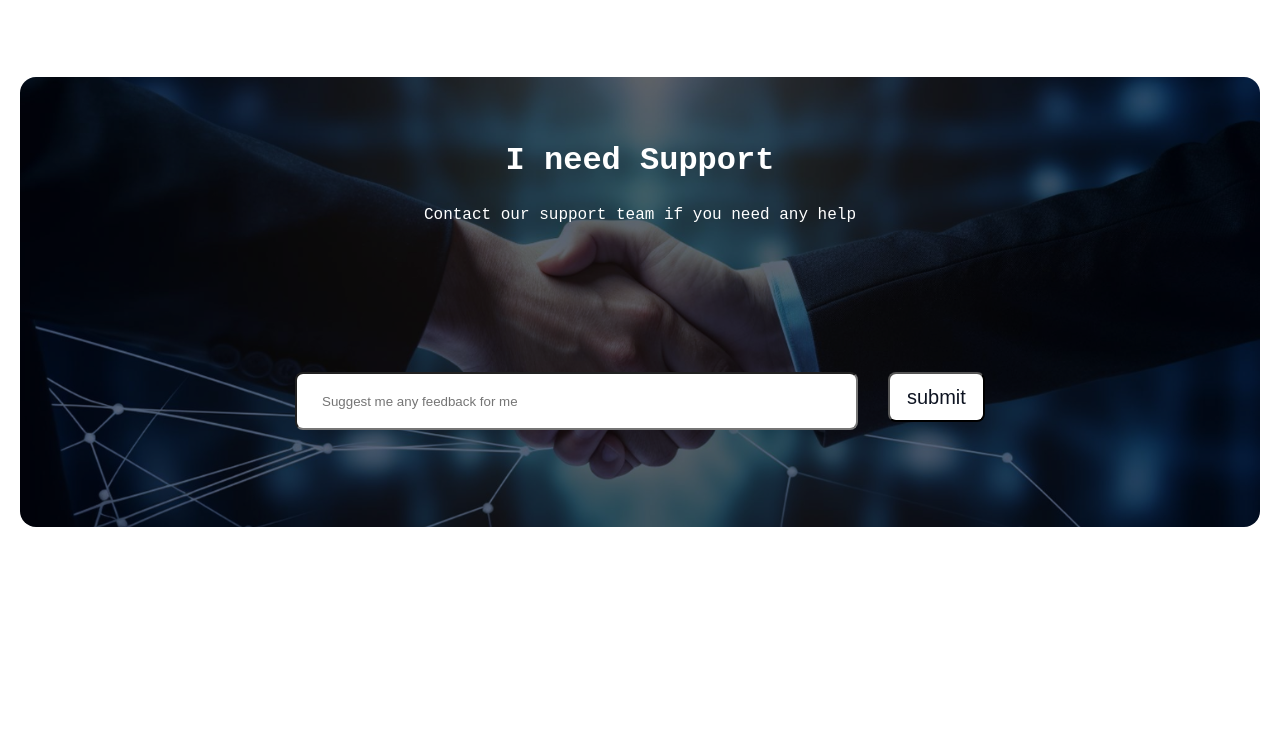
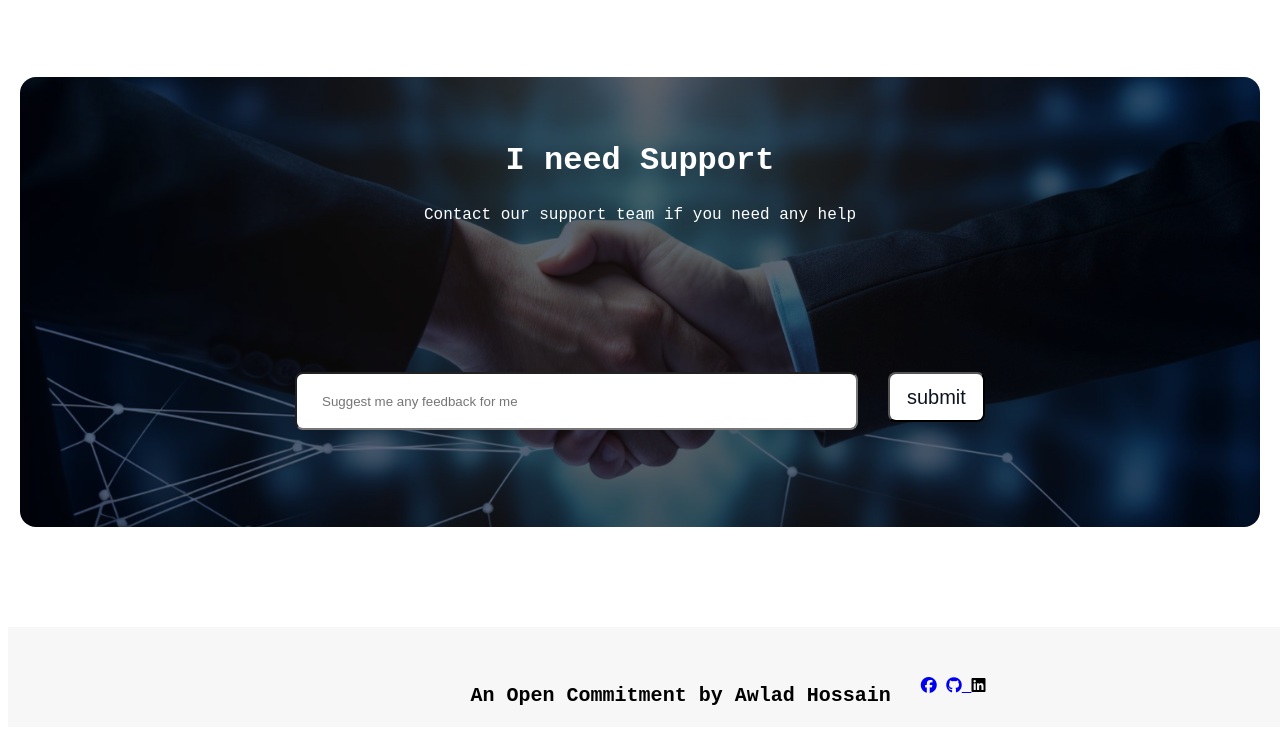
Before and after one commit to Mehedihasan-99/Web-Development-Assignment1, a plain HTML site: page index.html in a window 1280 px wide. Shown: the part 3713-4448 px from the top of the page. Before the commit the page ends 4248 px from the top, so only its background shows below. Drawn offline with Linux system fonts and the light colour scheme; a web font is replaced by a local one.

Commit message:
add footer part

```diff
--- a/index.html
+++ b/index.html
@@ -8,6 +8,8 @@
     <link rel="preconnect" href="https://fonts.googleapis.com">
     <link rel="preconnect" href="https://fonts.gstatic.com" crossorigin>
     <link href="https://fonts.googleapis.com/css2?family=Azeret+Mono:ital,wght@0,100..900;1,100..900&display=swap" rel="stylesheet">
+
+    <link rel="stylesheet" href="https://cdnjs.cloudflare.com/ajax/libs/font-awesome/6.5.2/css/all.min.css" integrity="sha512-SnH5WK+bZxgPHs44uWIX+LLJAJ9/2PkPKZ5QiAj6Ta86w+fsb2TkcmfRyVX3pBnMFcV7oQPJkl9QevSCWr3W6A==" crossorigin="anonymous" referrerpolicy="no-referrer" />
 
     <link rel="stylesheet" href="style/assignment1.css">
 </head>
@@ -120,7 +122,7 @@
         </section>
         <!-- target content seation end  -->
 
-        <!-- support section  -->
+        <!-- support section start  -->
         <section class="section4-container">
             <div class="section4-content">
                 <h2 class="title">I need Support</h2>
@@ -131,8 +133,20 @@
                 <input class="input2" type="button" value="submit">
             </div>
         </section>
+        <!-- support seation end -->
     </main>
-    <footer></footer>
+    <footer class="footer">
+        <div class="footer-content">
+            <div class="footer-text">
+                <h4>An Open Commitment by Awlad Hossain</h4>
+            </div>
+            <div class="footer-connect">
+                <a href="https://www.facebook.com" target="_blank"><i class="fa-brands fa-facebook"></i></a>
+                <a href="https://github.com" target="_blank"> <i class="fa-brands fa-github"></i> </a>
+                <a href="https://bd.linkedin.com" target="_blank"></a> <i class="fa-brands fa-linkedin"></i></a>
+            </div>
+        </div>
+    </footer>
 
 </body>
 </html>
--- a/style/assignment1.css
+++ b/style/assignment1.css
@@ -247,3 +247,32 @@ iframe{
     font-weight: 600px;
 
 }
+
+/* footer  */
+.footer{
+    width: 1440px;
+    height: 100px;
+    margin: 0 auto;
+    margin-top: 100px;
+    background-color: rgba(13, 19, 33, 0.03);
+    display: flex;
+
+}
+.footer-content{
+    width: 1140px;
+    height: 40px;
+    margin:  auto;
+    display: flex;
+    flex-direction: row;
+    justify-content: center;
+}
+.footer-text {
+    font-size: 20px;
+    font-weight: 600px;
+    margin: auto 30px;
+    margin-left: 10px;
+}
+.footer-connect{
+    margin-top: 20px;
+    margin-right: 10px;
+}
```
